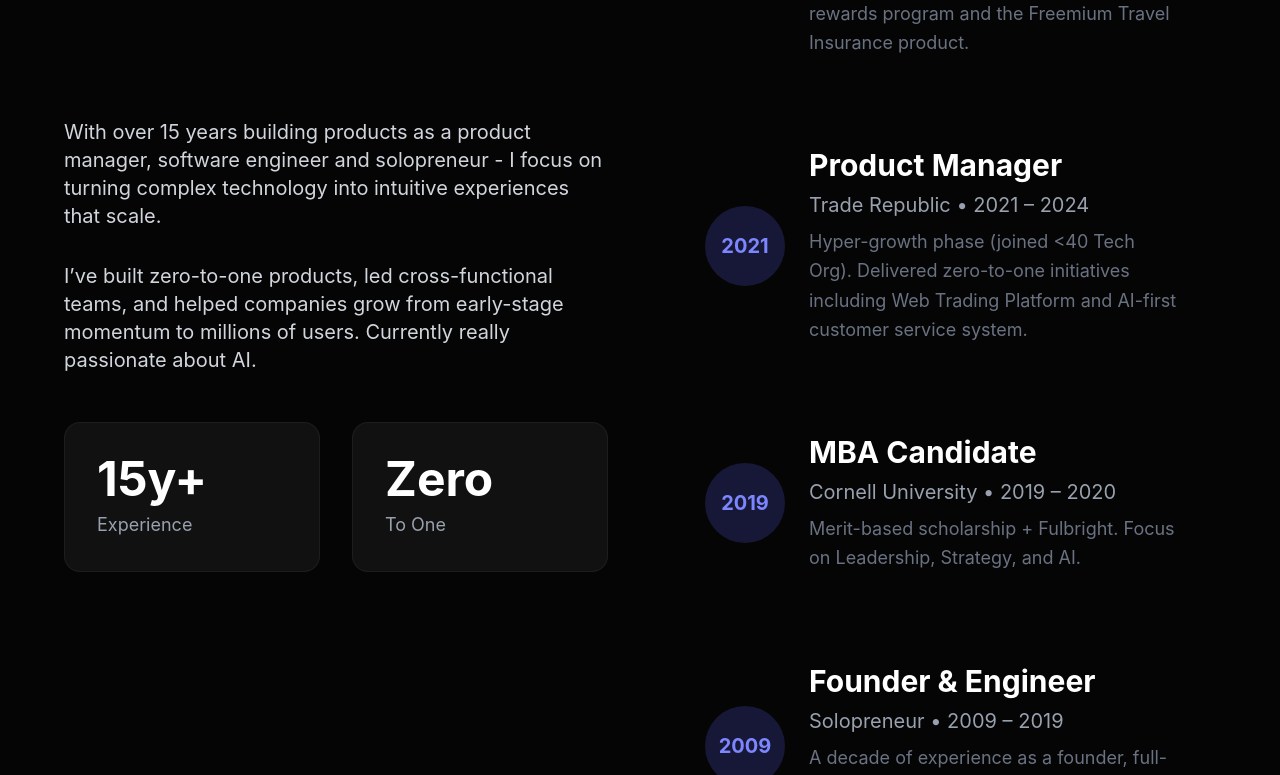
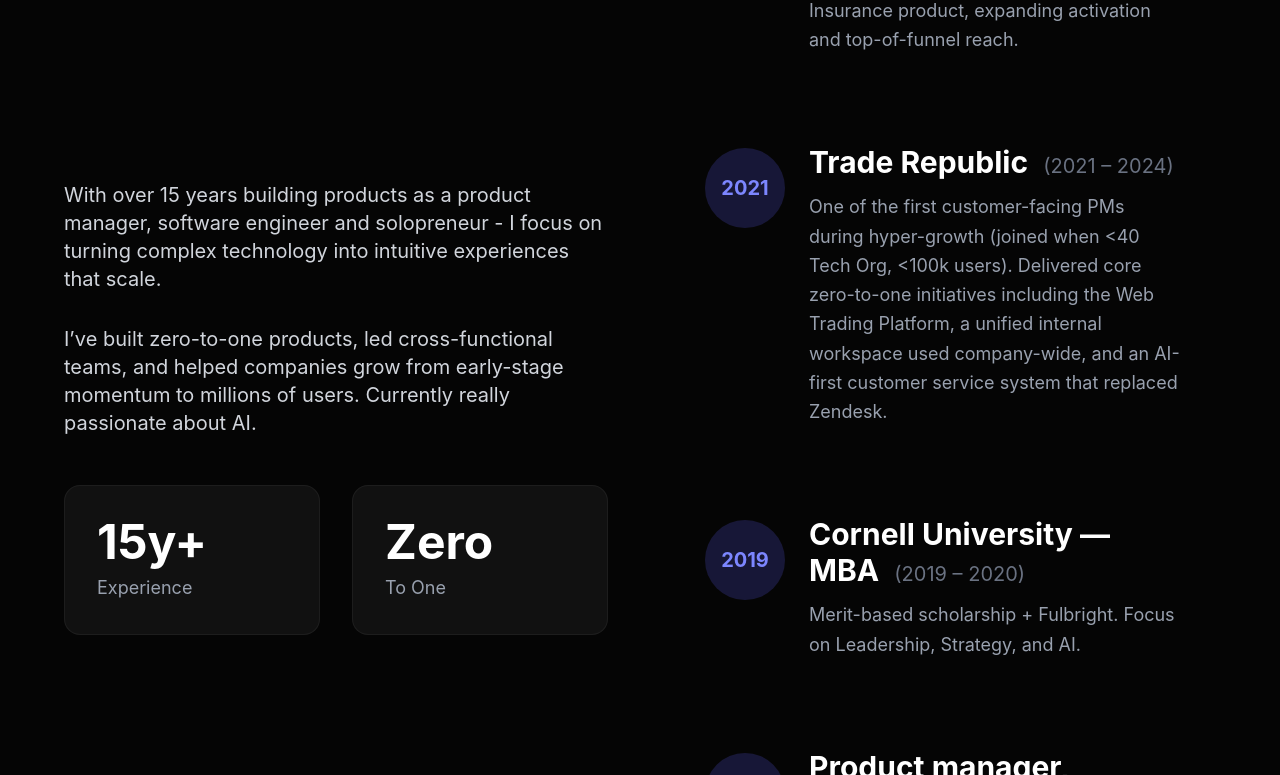
Before and after one commit to stoimeniliev/StoimenIliev-Portfolio, a React (Vite) app: page / in a window 1280 px wide. Shown: the part 1205-1980 px from the top of the page. Built offline with nearby package versions, Linux system fonts and the light colour scheme.

Commit message:
Refine Career Timeline to remove specific titles

```diff
--- a/src/App.jsx
+++ b/src/App.jsx
@@ -231,26 +231,22 @@ function App() {
             {/* Career Timeline */}
             {[
               {
-                role: 'Product Lead',
                 company: 'Getsafe',
                 year: '2024 – 2025',
-                desc: 'Product Lead for Growth, Engagement, and Monetisation. Shipped the Safepoints rewards program and the Freemium Travel Insurance product.'
+                desc: 'Product Lead for Growth, Engagement, and Monetisation. Shipped the Safepoints rewards program and the Freemium Travel Insurance product, expanding activation and top-of-funnel reach.'
               },
               {
-                role: 'Product Manager',
                 company: 'Trade Republic',
                 year: '2021 – 2024',
-                desc: 'Hyper-growth phase (joined <40 Tech Org). Delivered zero-to-one initiatives including Web Trading Platform and AI-first customer service system.'
+                desc: 'One of the first customer-facing PMs during hyper-growth (joined when <40 Tech Org, <100k users). Delivered core zero-to-one initiatives including the Web Trading Platform, a unified internal workspace used company-wide, and an AI-first customer service system that replaced Zendesk.'
               },
               {
-                role: 'MBA Candidate',
-                company: 'Cornell University',
+                company: 'Cornell University — MBA',
                 year: '2019 – 2020',
                 desc: 'Merit-based scholarship + Fulbright. Focus on Leadership, Strategy, and AI.'
               },
               {
-                role: 'Founder & Engineer',
-                company: 'Solopreneur',
+                company: 'Product manager, Software Engineer, Solopreneur',
                 year: '2009 – 2019',
                 desc: 'A decade of experience as a founder, full-stack engineer, and product builder across various companies and projects.'
               },
@@ -261,15 +257,16 @@ function App() {
                 whileInView={{ opacity: 1, x: 0 }}
                 viewport={{ once: true }}
                 transition={{ delay: index * 0.1 }}
-                className="flex items-center gap-4 lg:gap-6 2xl:gap-8 p-4 lg:p-8 2xl:p-10 rounded-xl lg:rounded-2xl 2xl:rounded-3xl hover:bg-white/5 transition-colors border border-transparent hover:border-white/5"
+                className="flex items-start gap-4 lg:gap-6 2xl:gap-8 p-4 lg:p-8 2xl:p-10 rounded-xl lg:rounded-2xl 2xl:rounded-3xl hover:bg-white/5 transition-colors border border-transparent hover:border-white/5"
               >
-                <div className="w-12 h-12 lg:w-20 lg:h-20 2xl:w-24 2xl:h-24 rounded-full bg-indigo-500/20 flex items-center justify-center text-indigo-400 font-bold text-xs lg:text-xl 2xl:text-2xl flex-shrink-0">
-                  {job.year.split('–')[0].trim()}
+                <div className="w-12 h-12 lg:w-20 lg:h-20 2xl:w-24 2xl:h-24 rounded-full bg-indigo-500/20 flex items-center justify-center text-indigo-400 font-bold text-xs lg:text-xl 2xl:text-2xl flex-shrink-0 mt-1">
+                  {job.year.split('–')[0].split('-')[0].trim()}
                 </div>
                 <div className="text-left">
-                  <h4 className="font-bold text-lg lg:text-3xl 2xl:text-4xl text-white mb-1 lg:mb-2 2xl:mb-3">{job.role}</h4>
-                  <p className="text-gray-400 text-sm lg:text-xl 2xl:text-2xl mb-2">{job.company} • {job.year}</p>
-                  <p className="text-gray-500 text-xs lg:text-lg 2xl:text-xl leading-relaxed">{job.desc}</p>
+                  <h4 className="font-bold text-lg lg:text-3xl 2xl:text-4xl text-white mb-2 lg:mb-3 2xl:mb-4">
+                    {job.company} <span className="text-gray-500 font-normal text-base lg:text-xl 2xl:text-2xl ml-2">({job.year})</span>
+                  </h4>
+                  <p className="text-gray-400 text-sm lg:text-lg 2xl:text-xl leading-relaxed">{job.desc}</p>
                 </div>
               </motion.div>
             ))}
```
